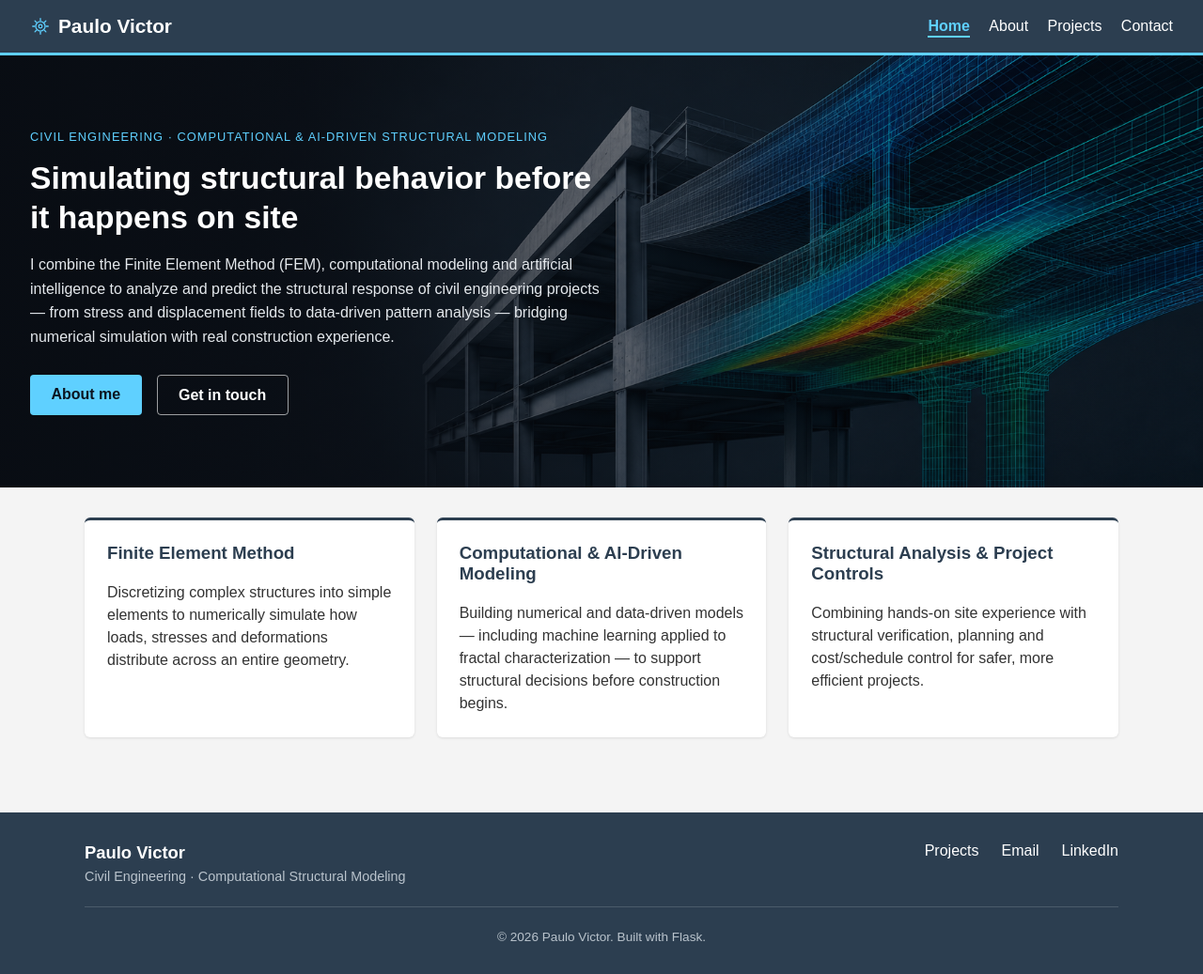
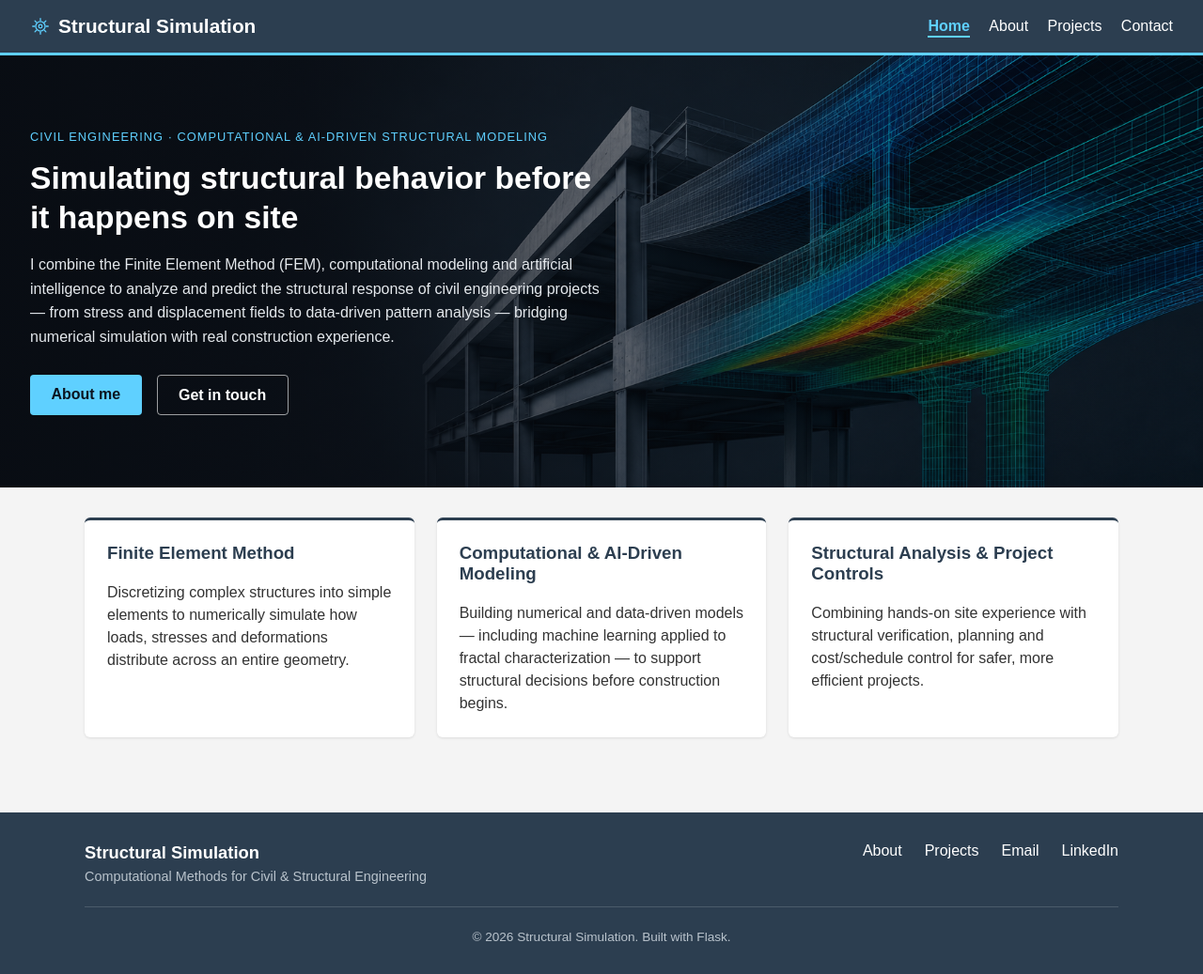
Before and after one commit to paulovcivil/paulo-victor-site, a Flask app: page / in a window 1280 px wide. Shown: the whole page at 94% size. Run offline with Flask 3, Linux system fonts and the light colour scheme.

Commit message:
Rebrand site to Structural Simulation (header/footer/titles), keep personal identity on About page

```diff
--- a/templates/base.html
+++ b/templates/base.html
@@ -3,7 +3,7 @@
 <head>
     <meta charset="UTF-8">
     <meta name="viewport" content="width=device-width, initial-scale=1.0">
-    <title>{% block title %}Paulo Victor{% endblock %}</title>
+    <title>{% block title %}Structural Simulation{% endblock %}</title>
     <link rel="stylesheet" href="{{ url_for('static', filename='style.css') }}">
 </head>
 <body>
@@ -23,7 +23,7 @@
                     <line x1="16.7" y1="7.3" x2="18.4" y2="5.6"/>
                 </g>
             </svg>
-            Paulo Victor
+            Structural Simulation
         </a>
         <nav>
             <a href="{{ url_for('home') }}" class="{{ 'active' if request.endpoint == 'home' }}">Home</a>
@@ -40,16 +40,17 @@
     <footer>
         <div class="footer-content">
             <div class="footer-brand">
-                <a class="brand" href="{{ url_for('home') }}">Paulo Victor</a>
-                <p class="footer-tagline">Civil Engineering &middot; Computational Structural Modeling</p>
+                <a class="brand" href="{{ url_for('home') }}">Structural Simulation</a>
+                <p class="footer-tagline">Computational Methods for Civil &amp; Structural Engineering</p>
             </div>
             <ul class="footer-links">
+                <li><a href="{{ url_for('about') }}">About</a></li>
                 <li><a href="{{ url_for('projects') }}">Projects</a></li>
                 <li><a href="mailto:paulo.vcivil.souza@gmail.com">Email</a></li>
                 <li><a href="https://www.linkedin.com/in/paulovsales/" target="_blank" rel="noopener">LinkedIn</a></li>
             </ul>
         </div>
-        <p class="footer-copy">&copy; {{ current_year }} Paulo Victor. Built with Flask.</p>
+        <p class="footer-copy">&copy; {{ current_year }} Structural Simulation. Built with Flask.</p>
     </footer>
 </body>
 </html>
--- a/templates/contact.html
+++ b/templates/contact.html
@@ -1,6 +1,6 @@
 {% extends "base.html" %}
 
-{% block title %}Contact | Paulo Victor{% endblock %}
+{% block title %}Contact | Structural Simulation{% endblock %}
 
 {% block content %}
 <main>
--- a/templates/index.html
+++ b/templates/index.html
@@ -1,6 +1,6 @@
 {% extends "base.html" %}
 
-{% block title %}Paulo Victor | Civil Engineering & Computational Modeling{% endblock %}
+{% block title %}Structural Simulation | Computational Methods for Civil Engineering{% endblock %}
 
 {% block content %}
 <section class="hero">
--- a/templates/projects.html
+++ b/templates/projects.html
@@ -1,6 +1,6 @@
 {% extends "base.html" %}
 
-{% block title %}Projects | Paulo Victor{% endblock %}
+{% block title %}Projects | Structural Simulation{% endblock %}
 
 {% block content %}
 <main>
```
Also changed, not shown: PASSO-A-PASSO.md (+25 -3 lines).
